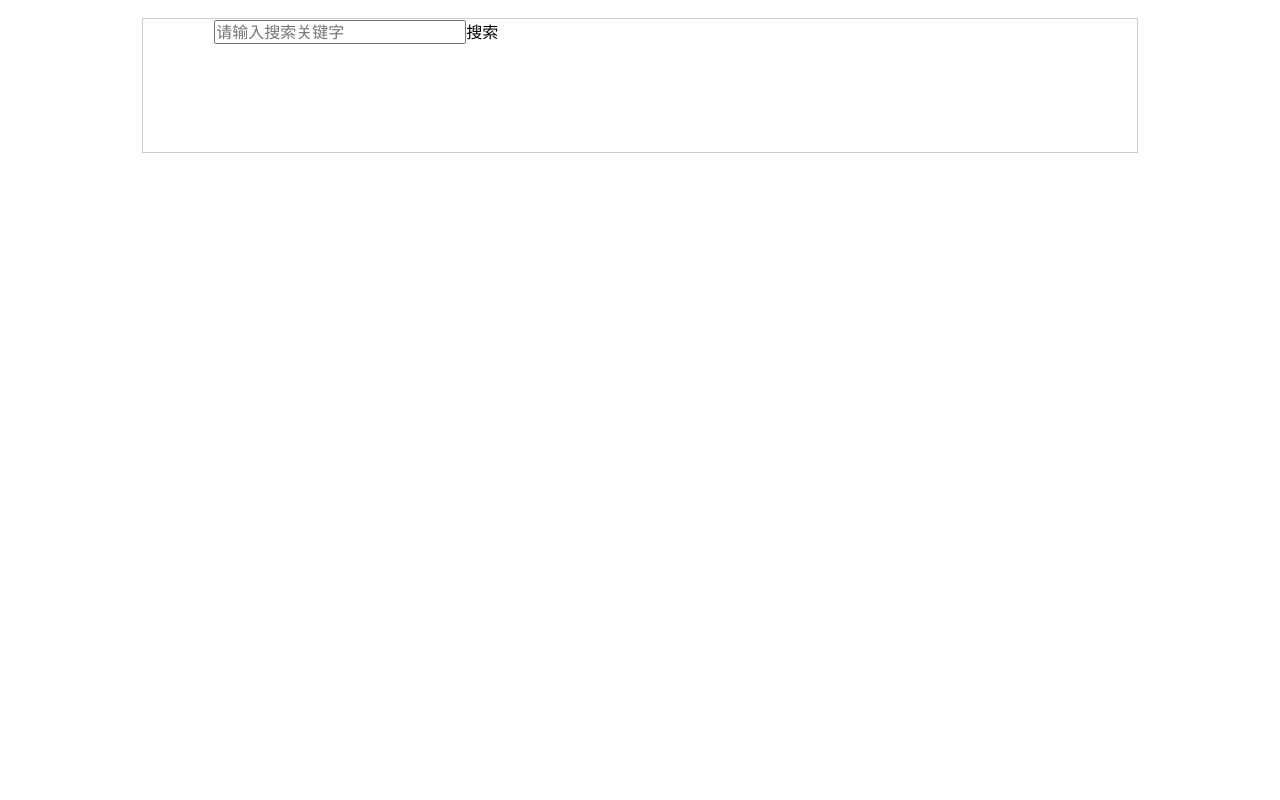
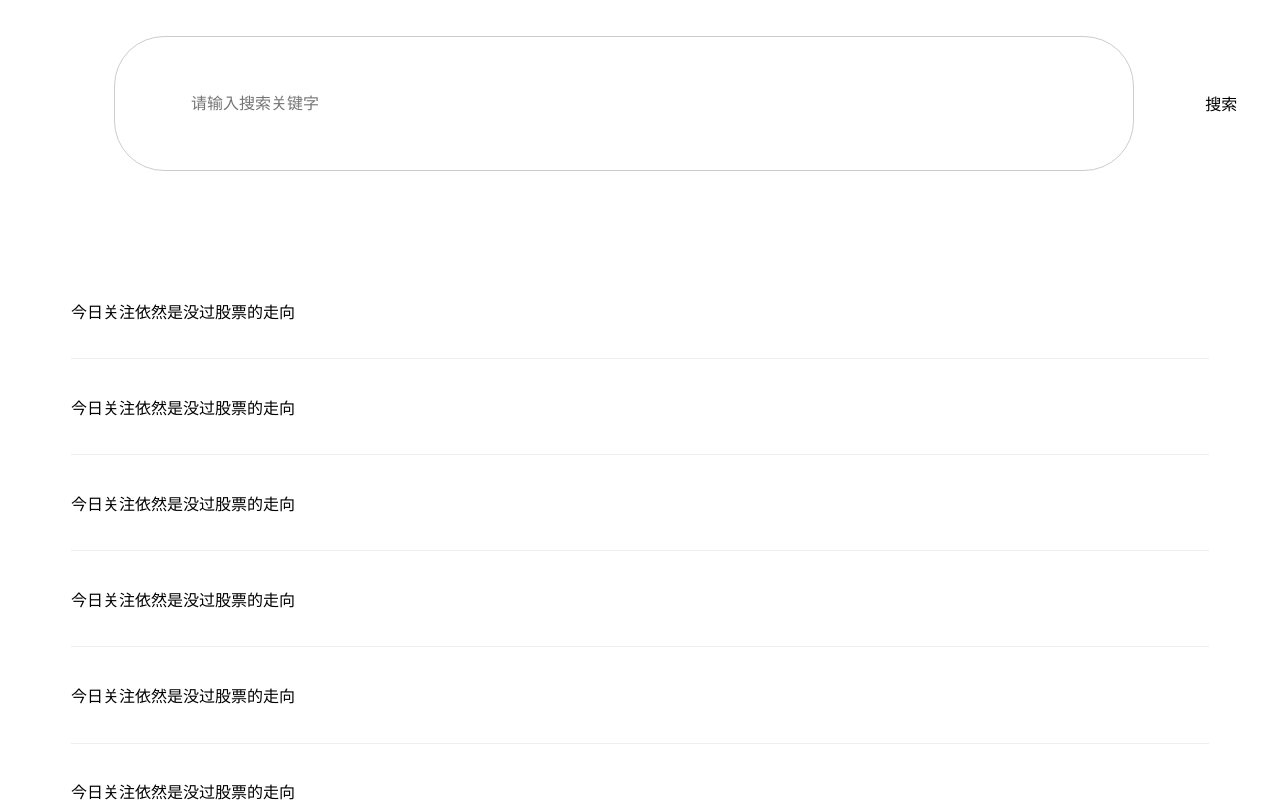
Before and after one commit to 17878537074/toutiao, a Vue app: page /search in a window 1280 px wide. Built offline with nearby package versions, Linux system fonts and the light colour scheme; a small style sheet from the web is missing.

Commit message:
搜索页静态布局完成

```diff
--- a/src/views/Search.vue
+++ b/src/views/Search.vue
@@ -5,8 +5,28 @@
       <div class="search-wraper">
         <span class="inconfont iconsearch"></span>
         <input type="text" placeholder="请输入搜索关键字" />
-        <span>搜索</span>
       </div>
+      <span>搜索</span>
+    </div>
+    <div class="history">
+      <div class="title">
+        <strong>历史记录</strong>
+        <span class="inconfont iconicon-test"></span>
+      </div>
+      <div class="hitory-list">
+        <span class="item">陌上花开</span>
+        <span class="item">陌上</span>
+        <span class="item">陌上花</span>
+        <span class="item">陌花开</span>
+        <span class="item">陌上开</span>
+        <span class="item">陌上花开</span>
+      </div>
+    </div>
+    <div class="result-layer">
+        <div class="result-item" v-for="index in 10">
+            <p >今日关注依然是没过股票的走向</p>
+            <span class="iconfont iconjiantou1"></span>
+        </div>
     </div>
   </div>
 </template>
@@ -16,18 +36,86 @@ export default {};
 </script>
 
 <style lang="less" scoped>
-@px:360/100vw;
-.header{
-    padding: 5/@px 20/@px;
+@px: 360/100vw;
+* {
+  margin: 0;
+  padding: 0;
+  box-sizing: border-box;
+}
+.header {
+  padding: 10 / @px 12 / @px;
+  display: flex;
+  justify-content: space-between;
+  align-items: center;
+  .search-wraper {
+    flex: 1;
+    margin: 0 20 / @px;
+    border: 1px #ccc solid;
+    height: 38 / @px;
+    padding: 0 20 / @px;
     display: flex;
-    justify-content:space-between;
     align-items: center;
-    .search-wraper{
-        flex: 1;
-        margin: 0 20/@px;
-        border: 1px #ccc solid;
-        height: 38/@px;
-        padding: 0 20/@px;
+    line-height: 0;
+    border-radius: 50px;
+    input {
+      border: none;
+      background: none;
+    }
+    input::placeholder {
+      text-indent: 5px;
+    }
+  }
+}
+.history {
+  margin-top: 20 / @px;
+  .title {
+    padding: 0 20 / @px;
+    display: flex;
+    justify-content: space-between;
+    align-items: center;
+    .iconicon-test {
+      padding: 1px;
+      border: 1px solid red;
+      border-radius: 50px;
+    }
+  }
+  .hitory-list {
+    padding: 0 10 / @px;
+    margin-top: 5px;
+    display: flex;
+    flex-wrap: wrap;
+    .item {
+      padding: 5px 10 / @px;
+      border: 1px solid #ccc;
+      font-size: 14px;
+      margin: 5 / @px 10 / @px;
+    }
+  }
+}
+.result-layer{
+    padding: 20/@px;
+    position: absolute;
+    top: 54/@px;
+    left: 0;
+    bottom:0;
+    width: 100%;
+    background: white;
+    overflow-y: auto;
+    .result-item{
+        display: flex;
+        justify-content: space-between;
+        align-items: center;
+        padding: 10/@px 0;
+        border-bottom: 1px solid #eee;
+        p{
+            flex: 1;
+            margin-right: 10/@px;
+            text-overflow: ellipsis;
+            white-space: nowrap;
+        }
+        span{
+            color:#999
+        }
     }
 }
 </style>
```
